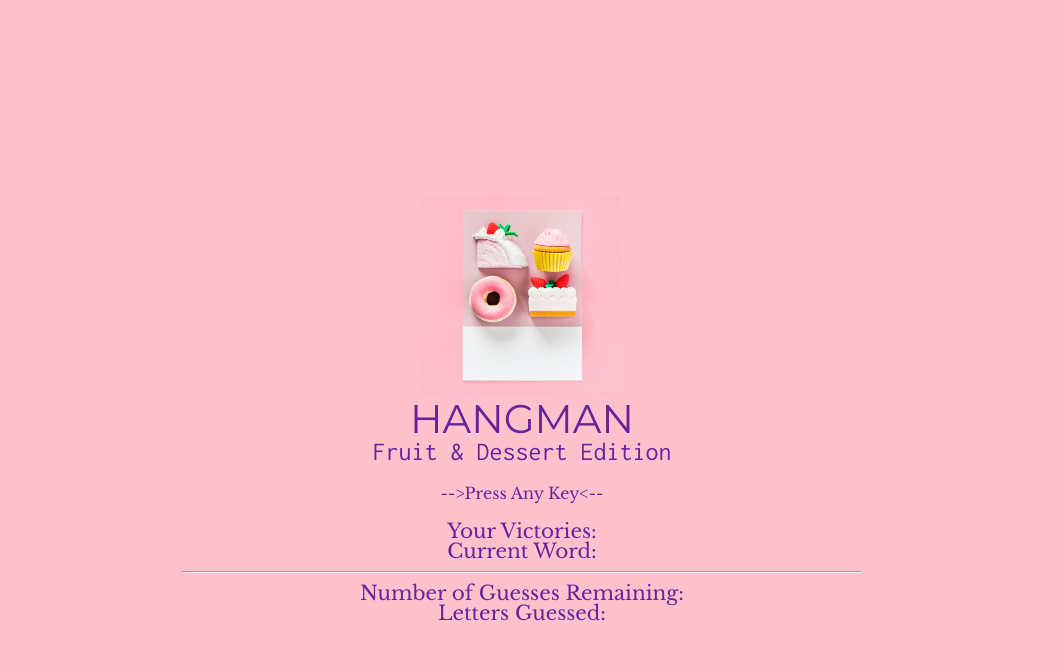
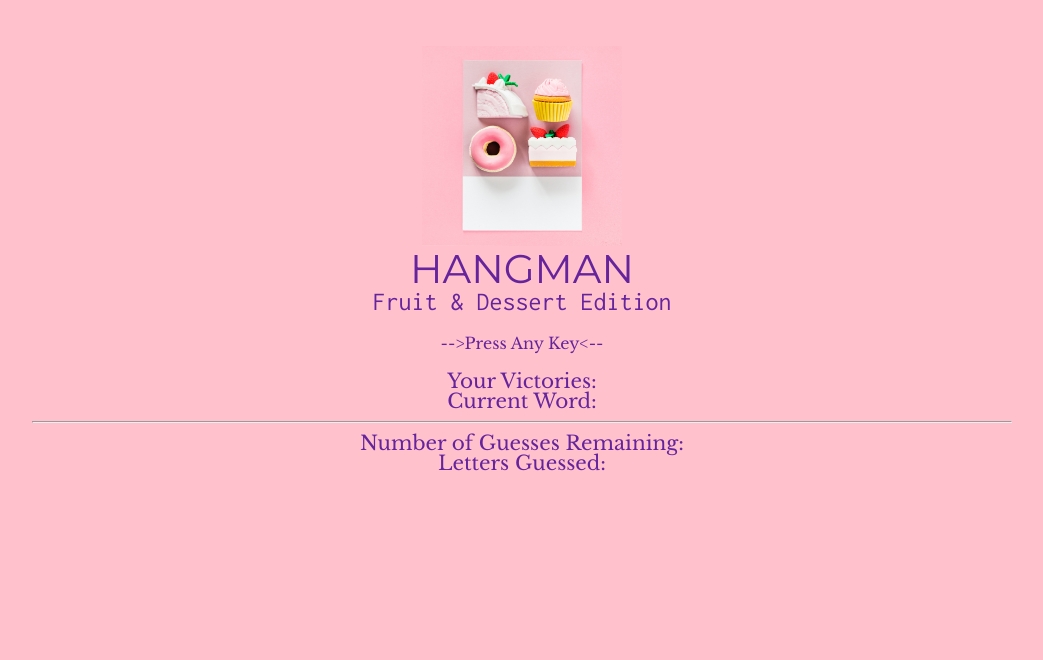
Before and after one commit to ysoto13/Word-Guess, a plain HTML site: page index.html in a window 1280 px wide. Shown: the part 104-764 px from the top of the page, without its empty margins (118-1161 px from the left). Drawn offline with nearby package versions, Linux system fonts and the light colour scheme.

Commit message:
edited height in the front-end

```diff
--- a/assets/css/style.css
+++ b/assets/css/style.css
@@ -1,7 +1,7 @@
 body {
     text-align: center;
     background: #ffc1cc;
-    padding: 300px;
+    padding: 150px;
     color: rgb(102, 36, 156);
     font-size: 20px;
     font-family: 'Libre Baskerville', serif;
```
Also changed, not shown: assets/images/line.png (added).
